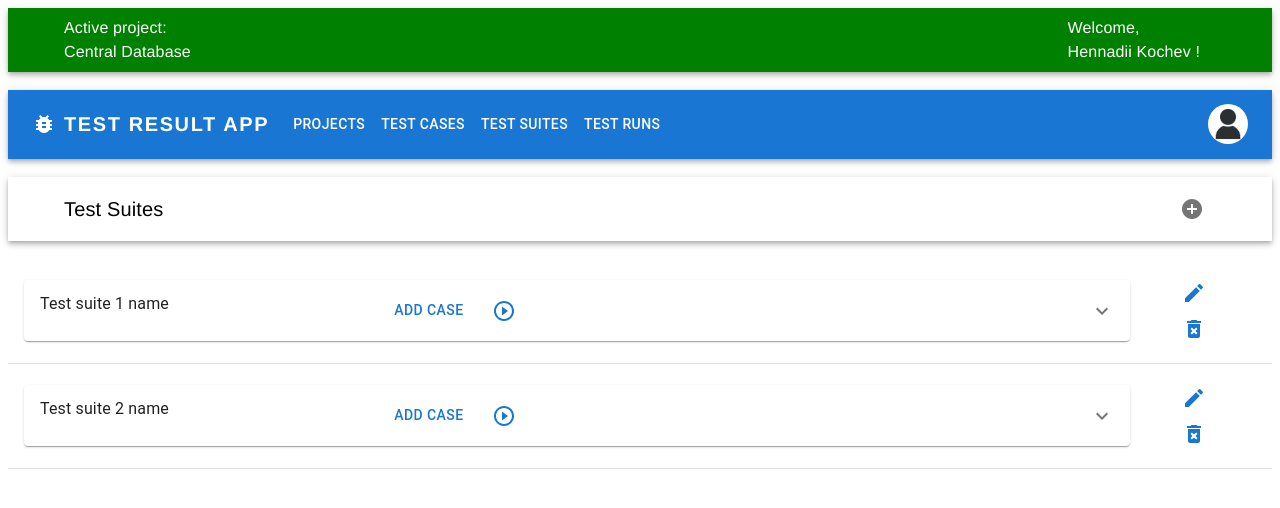
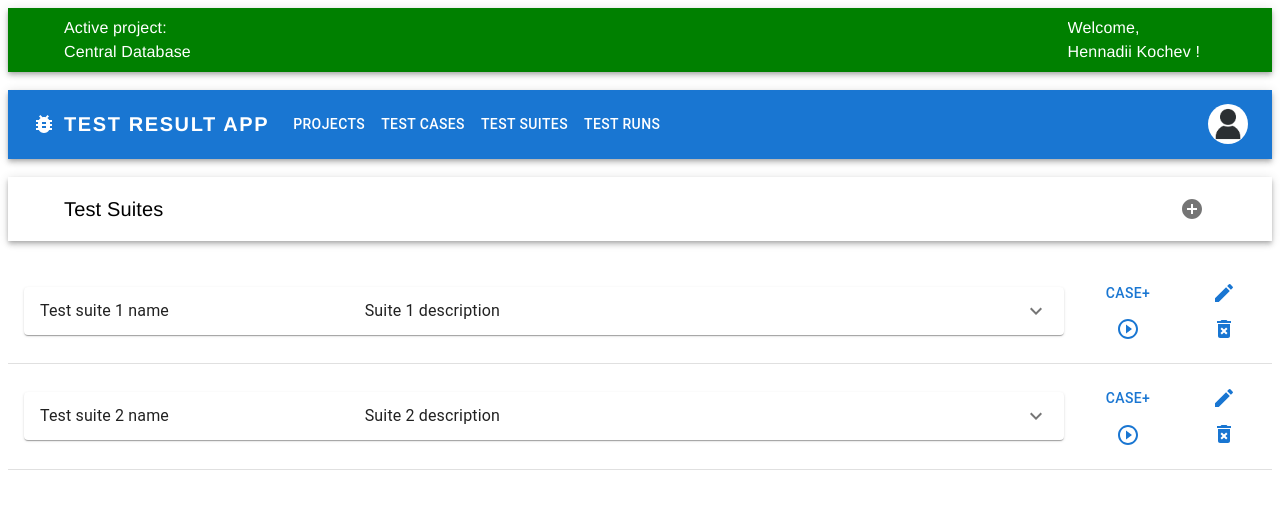
Before and after one commit to genndy007/test_result_app_frontend, a React (Create React App) app: page /test_suites in a window 1280 px wide. Shown: the top 508 px of the page. Built offline with nearby package versions, Linux system fonts and the light colour scheme.

Commit message:
Add styling to buttons

```diff
--- a/src/components/accordions/TestSuiteAccordion.jsx
+++ b/src/components/accordions/TestSuiteAccordion.jsx
@@ -4,7 +4,7 @@ import AccordionDetails from '@mui/material/AccordionDetails';
 import AccordionSummary from '@mui/material/AccordionSummary';
 import Typography from '@mui/material/Typography';
 import ExpandMoreIcon from '@mui/icons-material/ExpandMore';
-import PlayCircleOutlineIcon from '@mui/icons-material/PlayCircleOutline';
+
 import {Fragment} from "react";
 import Box from "@mui/material/Box";
 
@@ -22,9 +22,8 @@ const TestSuiteAccordion = ({testSuite, open, onChange}) => {
         <Typography sx={{ width: '33%', flexShrink: 0 }}>
           {testSuite.name}
         </Typography>
-        <Typography>
-          <Button>Add Case</Button>
-          <Button><PlayCircleOutlineIcon/></Button>
+        <Typography sx={{ width: '40%', flexShrink: 0 }}>
+          {testSuite.description}
         </Typography>
       </AccordionSummary>
     </Accordion>
--- a/src/components/accordions/TestSuiteAccordionList.jsx
+++ b/src/components/accordions/TestSuiteAccordionList.jsx
@@ -4,6 +4,8 @@ import Box from "@mui/material/Box";
 import Button from "@mui/material/Button";
 import EditIcon from "@mui/icons-material/Edit";
 import DeleteForeverIcon from "@mui/icons-material/DeleteForever";
+import AddIcon from '@mui/icons-material/Add';
+import PlayCircleOutlineIcon from '@mui/icons-material/PlayCircleOutline';
 import Table from "@mui/material/Table";
 import TableBody from '@mui/material/TableBody';
 import TableRow from '@mui/material/TableRow';
@@ -28,6 +30,10 @@ const TestSuiteAccordionList = ({testSuites}) => {
                 <TestSuiteAccordion testSuite={testSuite} open={open} onChange={accordionChange}/>
               </TableCell>
               <TableCell>
+                <Button>Case+</Button>
+                <Button><PlayCircleOutlineIcon/></Button>
+              </TableCell>
+              <TableCell>
                 <Button><EditIcon/></Button>
                 <Button><DeleteForeverIcon/></Button>
               </TableCell>
```
